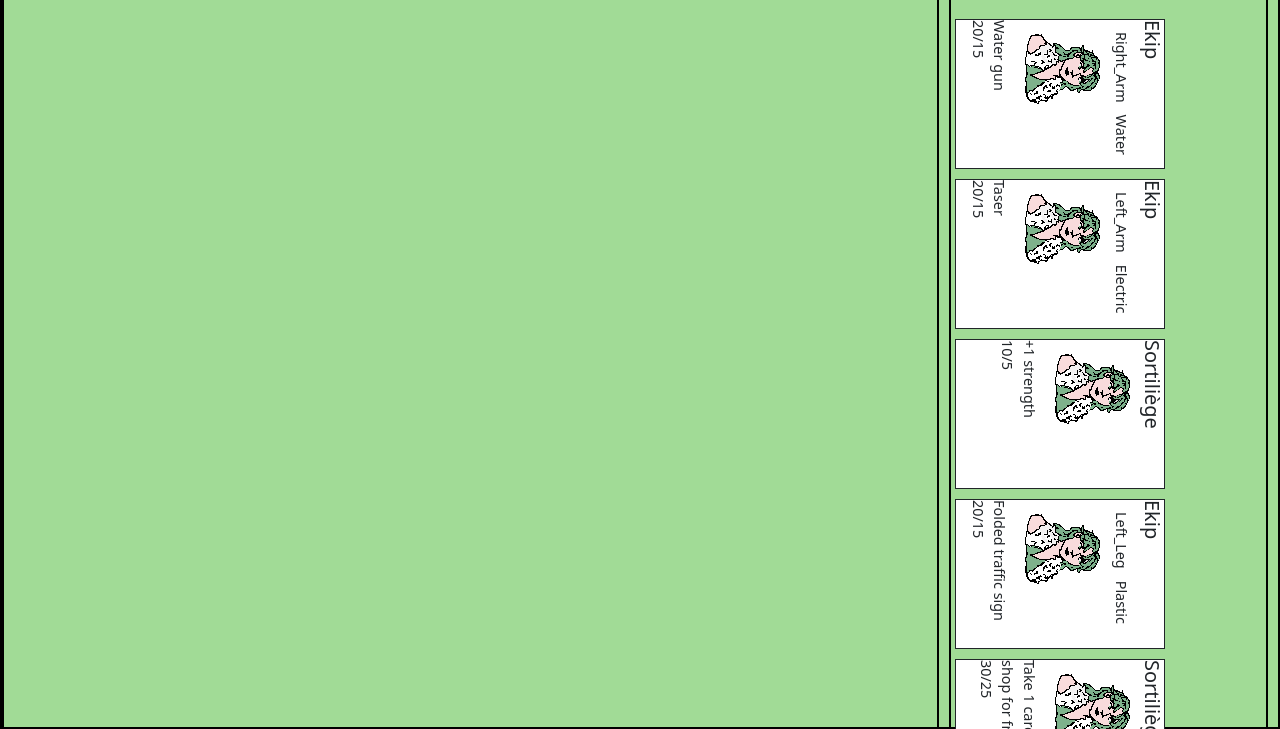
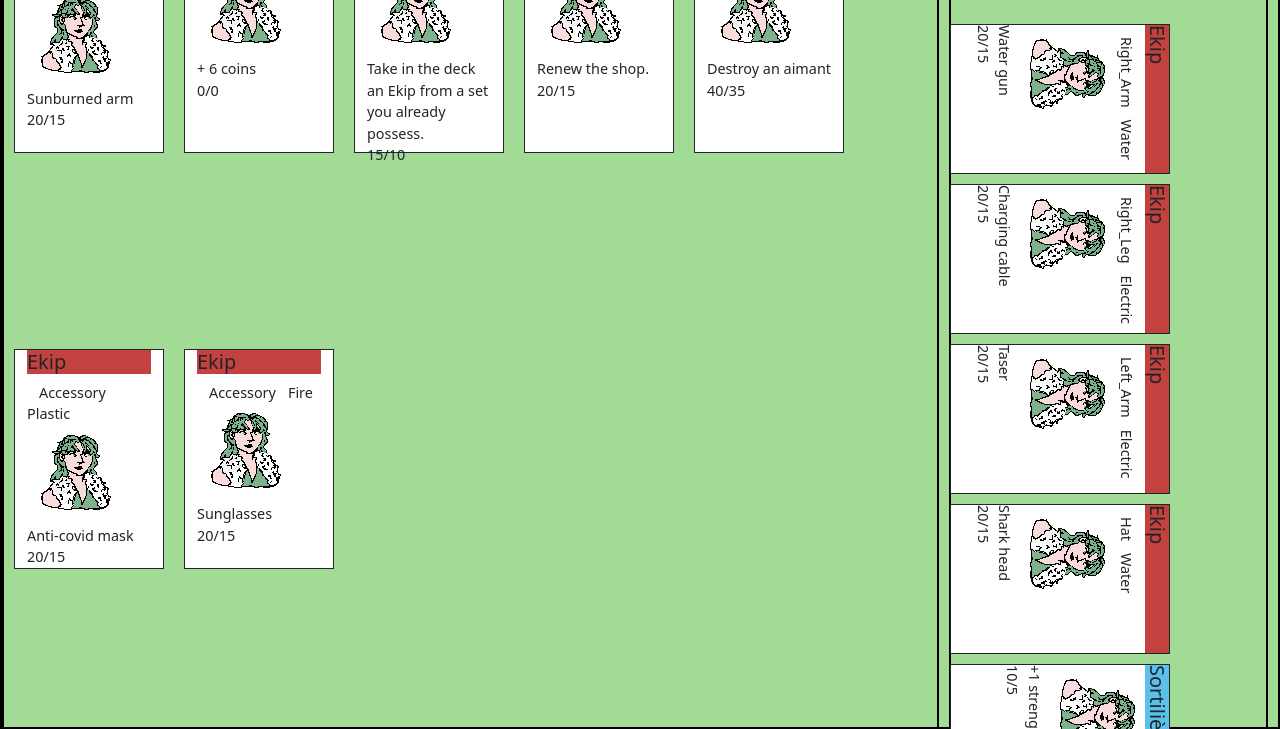
Before and after one commit to Ptitlys/THONRNAMENT, a plain HTML site: page index.html in a window 1280 px wide. Shown: the part 71-800 px from the top of the page. Drawn offline with nearby package versions, Linux system fonts and the light colour scheme.

Commit message:
ajout main commencement de partie

```diff
--- a/Cards.js
+++ b/Cards.js
@@ -63,6 +63,7 @@ class Card{
 
 
         if(this.titre == "Sortiliège" || this.titre == "Aimant"){
+
             var carte = document.createElement("div");
 
             var titre = document.createElement("h5");
@@ -82,9 +83,16 @@ class Card{
             carte.appendChild(image);
             carte.appendChild(description);
             carte.appendChild(prix);
+            console.log(this.titre.split(""));
+            if(this.titre.split("")[0] == "S"){
+                titre.style = "background-color:#5BC0EB";
+            }else{
+                titre.style = "background-color:#A6B1E1";
+            }
 
         }else{
             var row = document.createElement("div");
+            row.className = "gx-0";
             var carte = document.createElement("div");
             var titre = document.createElement("h5");
             var image = document.createElement("img");
@@ -92,6 +100,8 @@ class Card{
             var prix = document.createElement("p");
             var part = document.createElement("p");
             var type = document.createElement("p");//TODO: changer en image
+
+            titre.style="background-color:#C3423F"
 
             titre.textContent = this.titre;
             image.src = "images/lin.png";
@@ -117,9 +127,10 @@ class Card{
         }
         //si emplacement shop
         if(endroit.split("")[0] == "e"){
-            carte.style = "position:relative;  width:150px; height:210px; top:0; z-index:2; background-color:white; border:1px solid; transform: rotate(90deg)";
+            carte.style = "position:relative;  width:150px; height:220px; top:0; z-index:2; background-color:white; border:1px solid; transform: rotate(90deg)";
         }else{
-            carte.style = "position:relative;  width:150px; height:210px; top:0; z-index:2; background-color:white; border:1px solid";
+            carte.className += "col, gx-0"
+            carte.style = "position:relative;  width:150px; height:220px; top:0; z-index:2; background-color:white; border:1px solid";
         }
         carte.className+="col";
         carte.id = this.id;
--- a/Game.js
+++ b/Game.js
@@ -1,22 +1,33 @@
 class Game{
-    constructor(/*nom1,nom2*/){
-        var deck = new Deck();
-        Deck.shuffle();
-        var shop = new Shop();
-        shop.remplir_shop();
-        var pile = [];
-        var plateau = document.createElement("div");
+    constructor(nom1,nom2){
+        //creation plateau
+        var plateau = document.getElementById("plateau");
         plateau.id="plateau";
         plateau.style = "background-color: rgb(161, 219, 150); width: 100%; height: 100%; border:black solid 2px";
         plateau.class = "row";
-        var body = document.getElementById("corps");
-        body.appendChild(plateau);
+
+        var players = document.createElement("div");
+        players.id="players";
+        players.className = "col";
+
+        plateau.appendChild(players);
+
+        var deck = new Deck();
+        Deck.shuffle();
+
+        var shop = new Shop();
+        shop.remplir_shop();
+
+        var pile = [];
+
+        var player1 = new Player(nom1,1);
+        var player2 = new Player(nom2,2);
+
+
+
         //this.contract = new Contract();
         //this.challenge = new Challenge();
-        //this.player1 = new Player();
 
-
-        //var joueurs = document.createElement("div");
 
     }
 
@@ -60,13 +71,37 @@ class Shop{
 
 class Player{
     constructor(name,etat){
+        var players = document.getElementById("players");
+
+        var player = document.createElement("div");
+        var main = document.createElement("div");
+        player.id = "player"+etat;
+        player.className = "row";
+        player.style = "border:black solid 2px; height:50%";
+        main.id="main"+etat;
+        main.className = "row";
+
+
+
         this.name=name;
         this.etat = etat;
-        this.deck=[];
+        this.main=[];
         this.thon = new Thon();
         this.coins = 0;
 
-        var player = document.createElement("div");
+        player.appendChild(main);
+        players.appendChild(player);
+
+        this.remplir_main();
+
+    }
+
+    remplir_main(){
+        for(var i = 0; i < 7; i++){
+            var carte = Deck.draw();
+            this.main.push(carte);
+            carte.afficher("main"+this.etat);
+        }
     }
 
 }
@@ -114,7 +149,6 @@ class Deck{
 
     static draw(){
         var carte = Deck.tab_deck.pop();
-        console.log( Deck.tab_deck.pop());
         return carte;
     }
 }
--- a/index.html
+++ b/index.html
@@ -18,41 +18,12 @@
 
     <!--<button id="start">Commencer partie</button>-->
     <!--reflechir structure pas forcement besoin de pile de cartes -->
-    <div id="plateau" class="row" style="background-color: rgb(161, 219, 150); width: 100%; height: 100%; border:black solid 2px">
-        <!--<div id="cards_piles" class="col-auto">
-            <div class="row align-items-center" id="challenge" style="border:black solid 2px; width:200px; height:150px"><h2 class="text-center">CHALLENGE</h2></div>
-            <div class="row align-items-center" id="deck" style="border:black solid 2px; width:200px; height:150px;"><h2 class="text-center">DECK</h2></div>
-            <div class="row align-items-center" id="contract" style="border:black solid 2px; width:200px; height:150px"><h2 class="text-center">CONTRACT</h2></div>
-        </div>-->
-        <div class="col">
-            <div id="player1" class="row" style="border:black solid 2px; height:50%">
-            <div id="thon1">
-
-            </div>
-            </div>
-            <div id="player2" class="row" style="border:black solid 2px; height:50%"></div>
-        </div>
-        <!--<div id="shop" style="border:black solid 2px" class="col-3"><h1 class="text-center">SHOP</h1>
-            <div class="row">
-            <div id="card1" class="row-auto" style="border:black solid 2px; width:200px; height:150px"></div>
-            <div id="card1" class="row-auto" style="border:black solid 2px; width:200px; height:150px"></div>
-            <div id="card1" class="row-auto" style="border:black solid 2px; width:200px; height:150px"></div>
-            <div id="card1" class="row-auto" style="border:black solid 2px; width:200px; height:150px"></div>
-            <div id="card1" class="row-auto" style="border:black solid 2px; width:200px; height:150px"></div>
-            <div id="card1" class="row-auto" style="border:black solid 2px; width:200px; height:150px"></div>
-            <div id="card1" class="row-auto" style="border:black solid 2px; width:200px; height:150px"></div>
-            <div id="card1" class="row-auto" style="border:black solid 2px; width:200px; height:150px"></div>
-            <div id="card1" class="row-auto" style="border:black solid 2px; width:200px; height:150px"></div>
-            <div id="card1" class="row-auto" style="border:black solid 2px; width:200px; height:150px"></div>
-            </div>
-        </div>-->
+    <div id="plateau" class="row" style="background-color: rgb(161, 219, 150); width: 100%; height: 100%; border:black solid 2px"></div>
 
 
 
-
-    </div>
     <script>
-        new Game();
+        new Game("justin","chloe");
     </script>
     <style>
         p{
@@ -65,6 +36,11 @@
             margin:0;
             padding:0;
         }
+
+        /*#main1{
+            position:fixed;
+            bottom:-10%;
+        }*/
     </style>
 
 </body>
```
